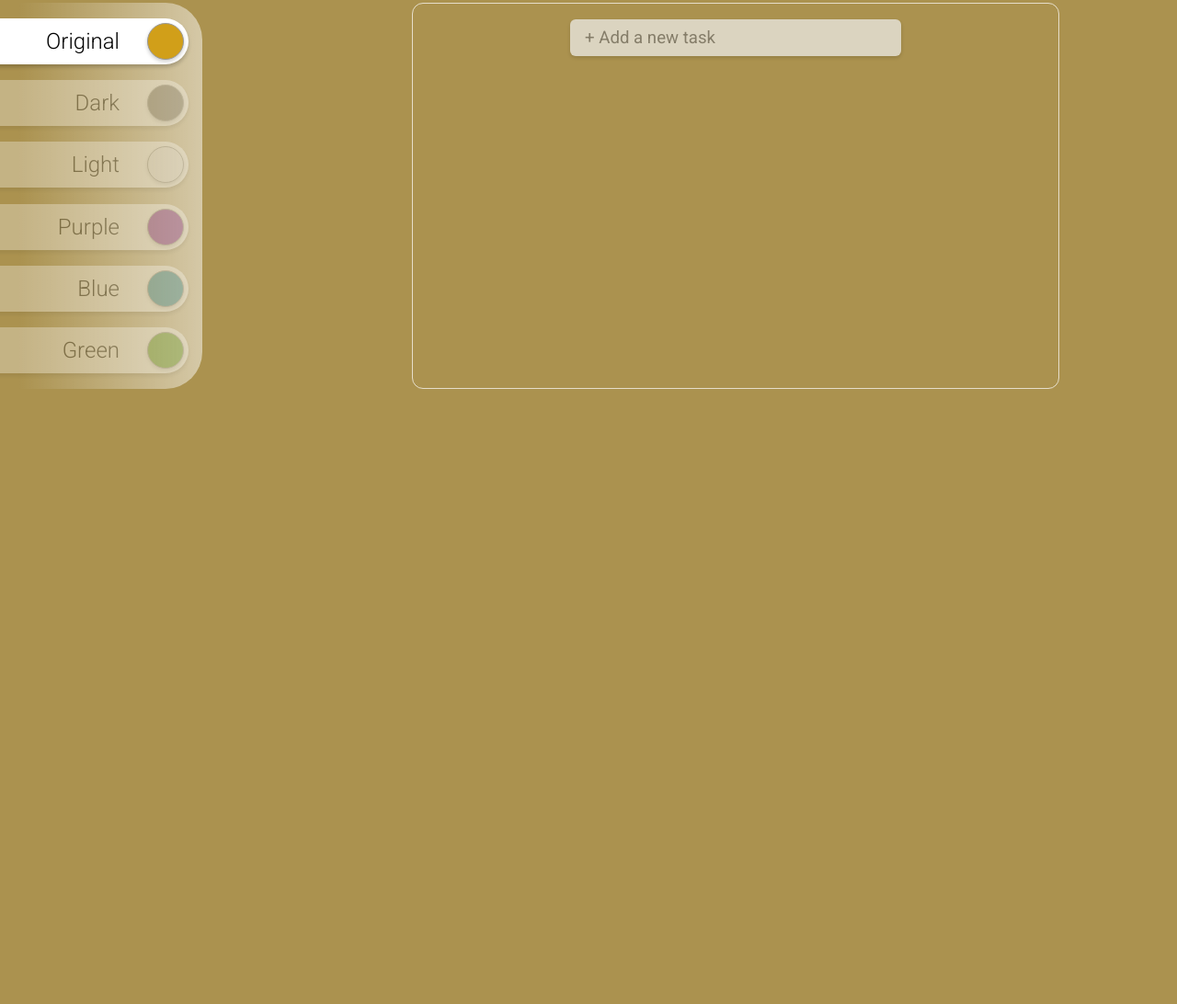
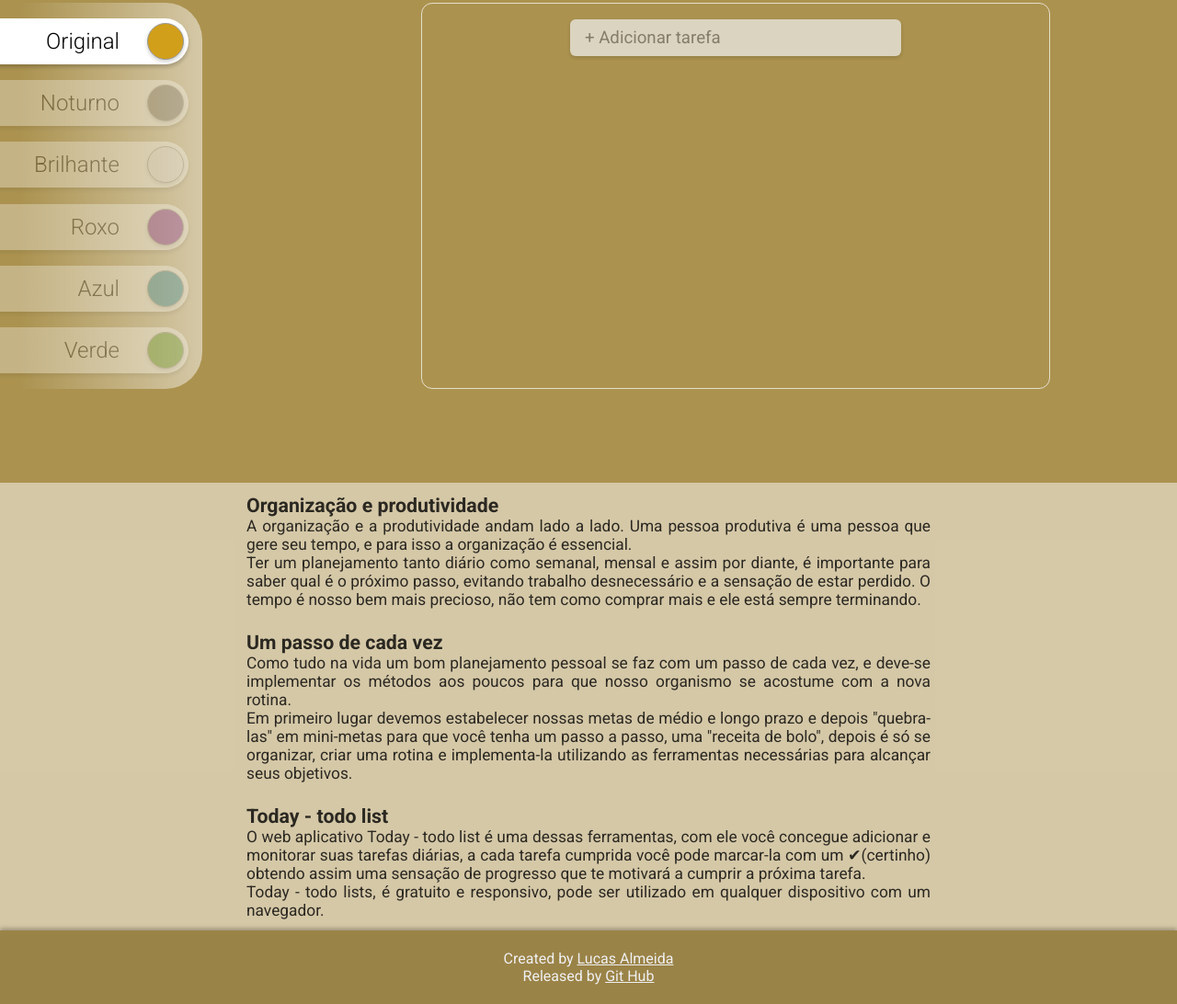
Before and after one commit to lucas-almeida026/todoList, a plain HTML site: page index.html in a window 1280 px wide. Shown: the part 177-1269 px from the top of the page at 92% size. Before the commit the page ends 800 px from the top, so only its background shows below. Drawn offline with Linux system fonts and the light colour scheme.

Commit message:
v1.9
informations added;
task list fixed

```diff
--- a/css/index.css
+++ b/css/index.css
@@ -279,6 +279,37 @@ header{
     background: rgba(255, 255, 255, .2);
 }
 
+article{
+    background-color: rgba(255, 255, 255, .5);
+    margin-top: 90px;
+    display: flex;
+    flex-direction: column;
+    align-items: center;
+}
+
+section{
+    width: 60%;
+    text-align: justify;
+    padding: 12px;
+    color: rgba(0, 0, 0, .8);
+}
+
+section h1{font-size: 16pt;}
+section p{font-size: 13pt;}
+
+footer{
+    height: 80px;
+    background: rgba(0, 0, 0, .1);
+    box-shadow: 0 -2px 5px rgba(0, 0, 0, .3);
+    display: flex;
+    flex-direction: column;
+    justify-content: center;
+    align-items: center;
+    color: #f0f0f0;
+}
+
+footer a, footer a:hover{text-decoration: underline;}
+
 @media screen and (max-width: 940px){
     #taskList{
         width: calc(90% - 280px);
@@ -299,7 +330,7 @@ header{
     #taskList{
         width: 80%;
         margin-left: 10%;
-        height: 340px;
+        height: 80vh;
     }
 
     #menuBackground{
@@ -338,3 +369,9 @@ header{
 
     .selectedTheme{opacity: 1;}
 }
+
+@media screen and (max-height: 500px){
+    #taskList{
+        height: 340px;
+    }
+}
--- a/index.html
+++ b/index.html
@@ -16,41 +16,41 @@
     <div id="asideMenu">
         <div id="menuSlider"><i class="material-icons materialOptions invertArrow">keyboard_arrow_left</i></div>
         <div id="btnSetOriginal" class="menuItem"><p>Original</p><div class="colorTheme" id="themeOriginal"></div></div>
-        <div id="btnSetDark" class="menuItem"><p>Dark</p><div class="colorTheme" id="themeDark"></div></div>
-        <div id="btnSetLight" class="menuItem"><p>Light</p><div class="colorTheme" id="themeLight"></div></div>
-        <div id="btnSetPurple" class="menuItem"><p>Purple</p><div class="colorTheme" id="themePurple"></div></div>
-        <div id="btnSetBlue" class="menuItem"><p>Blue</p><div class="colorTheme" id="themeBlue"></div></div>
-        <div id="btnSetGreen" class="menuItem"><p>Green</p><div class="colorTheme" id="themeGreen"></div></div>
+        <div id="btnSetDark" class="menuItem"><p>Noturno</p><div class="colorTheme" id="themeDark"></div></div>
+        <div id="btnSetLight" class="menuItem"><p>Brilhante</p><div class="colorTheme" id="themeLight"></div></div>
+        <div id="btnSetPurple" class="menuItem"><p>Roxo</p><div class="colorTheme" id="themePurple"></div></div>
+        <div id="btnSetBlue" class="menuItem"><p>Azul</p><div class="colorTheme" id="themeBlue"></div></div>
+        <div id="btnSetGreen" class="menuItem"><p>Verde</p><div class="colorTheme" id="themeGreen"></div></div>
     </div>
     <section id="app">
         <div id="taskList">
             <div id="phantomTask" class="task">
-                <input id="phantomTaskInput" type="text" placeholder="+ Add a new task">
+                <input id="phantomTaskInput" type="text" placeholder="+ Adicionar tarefa">
                 <button id="btnSend">Salvar</button>
             </div>
         </div>
     </section>
-    <!-- <article class="information">
+    <article class="information">
         <section id="whatIs">
-            <h1>Title</h1>
-            <p>Lorem ipsum dolor sit amet consectetur adipisicing elit. Nulla quam eos, minima perferendis assumenda reiciendis, et dicta veniam eaque eum ipsam iure ipsum culpa quod? Quibusdam, natus! Repellat, aperiam molestias!</p>
-            <p>Lorem ipsum dolor sit amet consectetur adipisicing elit. Adipisci exercitationem laudantium earum quisquam tenetur nesciunt nam et deserunt rem quaerat porro sunt molestias tempore accusamus veniam ipsam, iusto provident architecto?</p>
+            <h1>Organização e produtividade</h1>
+            <p>A organização e a produtividade andam lado a lado. Uma pessoa produtiva é uma pessoa que gere seu tempo, e para isso a organização é essencial.</p>
+            <p>Ter um planejamento tanto diário como semanal, mensal e assim por diante, é importante para saber qual é o próximo passo, evitando trabalho desnecessário e a sensação de estar perdido. O tempo é nosso bem mais precioso, não tem como comprar mais e ele está sempre terminando.</p>
         </section>
         <section id="objective">
-            <h1>Title</h1>
-            <p>Lorem ipsum dolor sit amet consectetur adipisicing elit. Nulla quam eos, minima perferendis assumenda reiciendis, et dicta veniam eaque eum ipsam iure ipsum culpa quod? Quibusdam, natus! Repellat, aperiam molestias!</p>
-            <p>Lorem ipsum dolor sit amet consectetur adipisicing elit. Adipisci exercitationem laudantium earum quisquam tenetur nesciunt nam et deserunt rem quaerat porro sunt molestias tempore accusamus veniam ipsam, iusto provident architecto?</p>
+            <h1>Um passo de cada vez</h1>
+            <p>Como tudo na vida um bom planejamento pessoal se faz com um passo de cada vez, e deve-se implementar os métodos aos poucos para que nosso organismo se acostume com a nova rotina.</p>
+            <p>Em primeiro lugar devemos estabelecer nossas metas de médio e longo prazo e depois "quebra-las" em mini-metas para que você tenha um passo a passo, uma "receita de bolo", depois é só se organizar, criar uma rotina e implementa-la utilizando as ferramentas necessárias para alcançar seus objetivos.</p>
         </section>
         <section id="howToUse">
-            <h1>Title</h1>
-            <p>Lorem ipsum dolor sit amet consectetur adipisicing elit. Nulla quam eos, minima perferendis assumenda reiciendis, et dicta veniam eaque eum ipsam iure ipsum culpa quod? Quibusdam, natus! Repellat, aperiam molestias!</p>
-            <p>Lorem ipsum dolor sit amet consectetur adipisicing elit. Adipisci exercitationem laudantium earum quisquam tenetur nesciunt nam et deserunt rem quaerat porro sunt molestias tempore accusamus veniam ipsam, iusto provident architecto?</p>
+            <h1>Today - todo list</h1>
+            <p>O web aplicativo Today - todo list é uma dessas ferramentas, com ele você concegue adicionar e monitorar suas tarefas diárias, a cada tarefa cumprida você pode marcar-la com um ✔(certinho) obtendo assim uma sensação de progresso que te motivará a cumprir a próxima tarefa.</p>
+            <p>Today - todo lists, é gratuito e responsivo, pode ser utilizado em qualquer dispositivo com um navegador.</p>
         </section>
     </article>
     <footer>
-        <p>Created by <a href="https://github.com/lucas-almeida026">Lucas Almeida</a></p>
-        <p>Released by <a href="https://github.com">Git Hub</a></p>
-    </footer> -->
+        <p id="author">Created by <a href="https://github.com/lucas-almeida026">Lucas Almeida</a></p>
+        <p id="release">Released by <a href="https://github.com">Git Hub</a></p>
+    </footer>
     <script src="js/index.js"></script>
 </body>
 </html>
--- a/js/index.js
+++ b/js/index.js
@@ -2,6 +2,7 @@ const encode = id => (id * 7).toString(16) + (id * 140).toString(16).substring(0
 const decode = encodedId => (parseInt('0x' + encodedId.substring(0, encodedId.length - 2)) / 7).toString()
 
 const getTaskById = taskId => localStorage.getItem('tasks').split(';').map(e => JSON.parse(e)).filter(e => e.id == taskId)[0]
+
 const updateTasks = (task, change) => {
     const tasks = localStorage.getItem('tasks')
     const lefting = tasks.split(';').map(e => JSON.parse(e)).filter(e => e.id < task.id)
@@ -126,10 +127,10 @@ const renderTasks = async tasks => {
 
     const arrayElements = createTaskElements(normalizedTasks)
     if(!!arrayElements){
-        arrayElements.length > 7 ?  list.style.overflowY = 'scroll' : list.style.overflowX = 'none'
         for(el of arrayElements){
             list.append(el)
         }
+        list.offsetHeight / ((list.children.length * 50) + 10) < 1.05 ? list.style.overflowY = 'scroll' : list.style.overflowY = 'none'
     }
     renderColorTheme(localStorage.getItem('colorTheme'))
 }
@@ -137,12 +138,24 @@ const renderTasks = async tasks => {
 const renderColorTheme = theme => {
     const body = document.getElementsByTagName('body')[0]
     const name = document.getElementById('name')
+    const author = document.getElementById('author')
+    const release = document.getElementById('release')
     const optionButtons = document.getElementsByClassName('option')
     const menuItems = document.getElementsByClassName('menuItem')
     const checkBoxes = document.getElementsByClassName('checkBox')
     body.classList.add(theme + 'Bg')
     name.classList.item(0) ? name.classList.remove(name.classList.item(0)) : false
-    theme == 'light' ? name.classList.add('contrast') : name.classList.add('colorWhite')
+    author.classList.item(0) ? author.classList.remove(author.classList.item(0)) : false
+    release.classList.item(0) ? release.classList.remove(release.classList.item(0)) : false
+    if(theme == 'light'){
+        name.classList.add('contrast')
+        author.classList.add('contrast')
+        release.classList.add('contrast')
+    }else{
+        name.classList.add('colorWhite')
+        author.classList.add('colorWhite')
+        release.classList.add('colorWhite')
+    }
     for(btn of optionButtons){
         !!btn.children[0].classList.item(2) ? btn.children[0].classList.remove(btn.children[0].classList.item(2)) : false
         btn.children[0].classList.add(theme + 'Material')
@@ -182,9 +195,8 @@ window.addEventListener('DOMContentLoaded', () => {
 
     let phantomTaskInput = document.getElementById('phantomTaskInput')
     const onEnterPress = (string) => {
-        if(localStorage.getItem('tasks').length == 0)
-            localStorage.setItem('tasks', JSON.stringify(new Task(string.trim())))
-        else
+        localStorage.getItem('tasks').length == 0 ? //if
+            localStorage.setItem('tasks', JSON.stringify(new Task(string.trim()))) : //else
             localStorage.setItem('tasks', [localStorage.getItem('tasks') + ';' + JSON.stringify(new Task(string.trim()))])
 
         phantomTaskInput.value = ''
```
